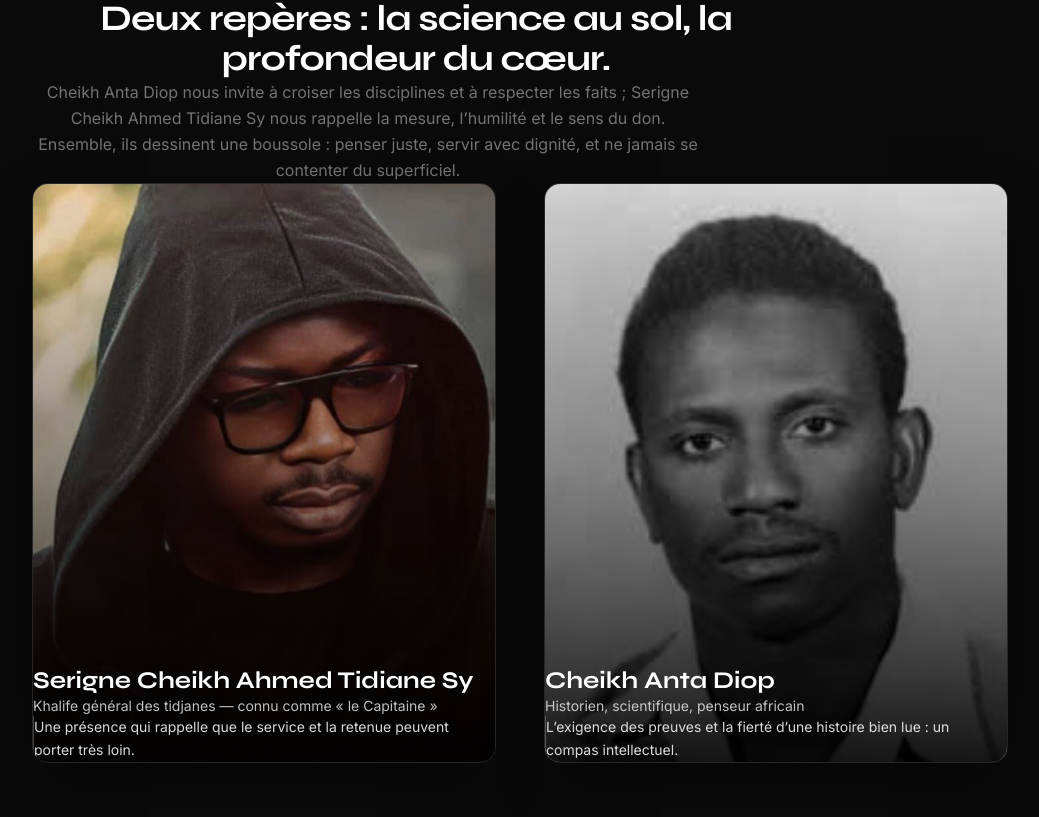
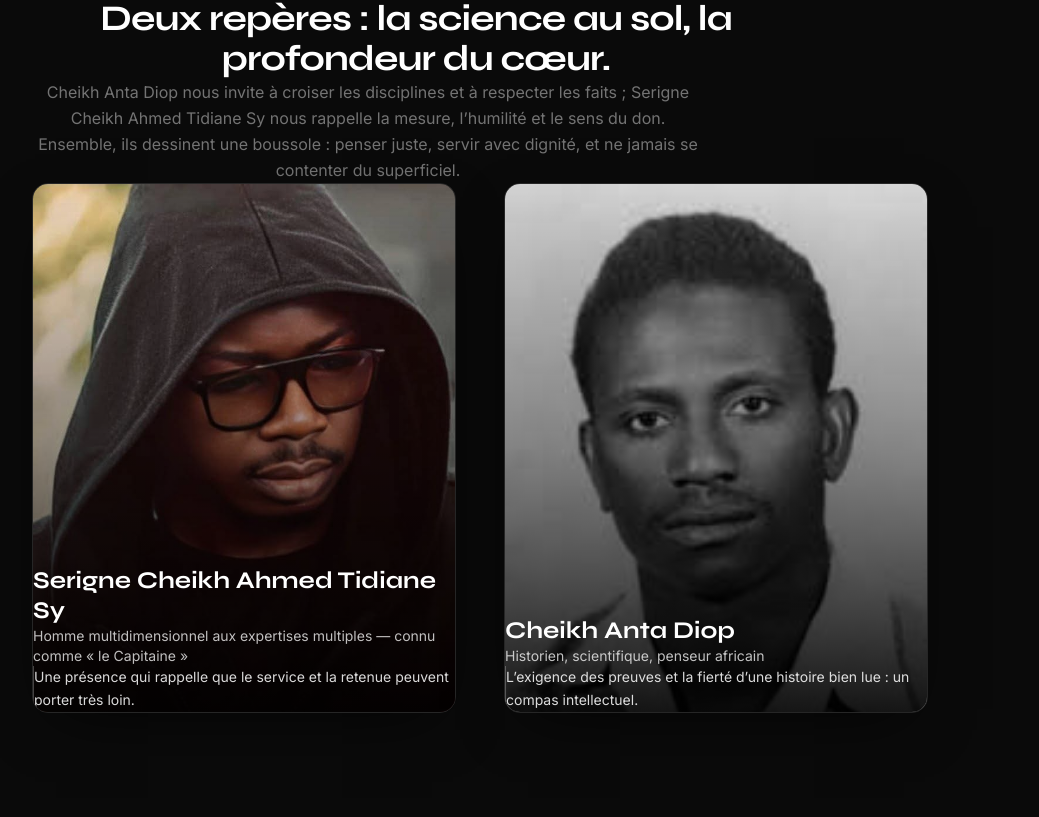
Before and after one commit to sdbsntech-art/SDOUBAKHAYOKHO, a React (Vite) app: page / in a window 1280 px wide. Shown: the part 4057-4874 px from the top of the page, without its empty margins (120-1159 px from the left). Built offline with nearby package versions, Linux system fonts and the light colour scheme; the HTML template or start-up script is replaced by a standard one.

Commit message:
style: reduce image size in LeadersGallery and update Serigne Cheikh role

```diff
--- a/src/components/LeadersGallery.jsx
+++ b/src/components/LeadersGallery.jsx
@@ -5,7 +5,7 @@ import { assetUrl } from '../lib/assetUrl';
 const leaders = [
   {
     name: 'Serigne Cheikh Ahmed Tidiane Sy',
-    role: 'Khalife général des tidjanes — connu comme « le Capitaine »',
+    role: 'Homme multidimensionnel aux expertises multiples — connu comme « le Capitaine »',
     src: assetUrl('serigne cheikh ahmed tidiane sy capitaine.jpeg'),
     quote:
       'Une présence qui rappelle que le service et la retenue peuvent porter très loin.',
@@ -30,7 +30,7 @@ function LeaderPortrait({ name, role, src, quote }) {
       transition={{ duration: 0.5 }}
       className="group relative flex min-h-0 flex-col overflow-hidden rounded-2xl border border-border-subtle bg-bg-subtle shadow-[0_20px_60px_-24px_rgba(0,0,0,0.75)]"
     >
-      <div className="relative aspect-[3/4] w-full min-h-[280px] flex-1 sm:min-h-[320px] md:aspect-[4/5] md:min-h-[360px] lg:min-h-[420px]">
+      <div className="relative aspect-[4/5] w-full min-h-[200px] flex-1 sm:min-h-[240px] md:min-h-[280px] lg:min-h-[320px]">
         {!failed ? (
           <img
             src={src}
@@ -94,7 +94,7 @@ const LeadersGallery = () => {
           </p>
         </motion.header>
 
-        <div className="mx-auto grid max-w-6xl gap-8 md:grid-cols-2 md:gap-10 lg:gap-12">
+        <div className="mx-auto grid max-w-4xl gap-8 md:grid-cols-2 md:gap-10 lg:gap-12">
           {leaders.map((leader) => (
             <LeaderPortrait key={leader.name} {...leader} />
           ))}
```
